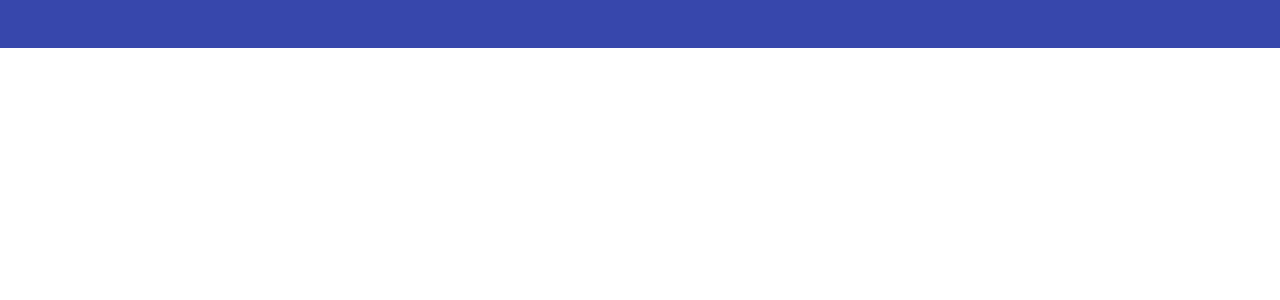
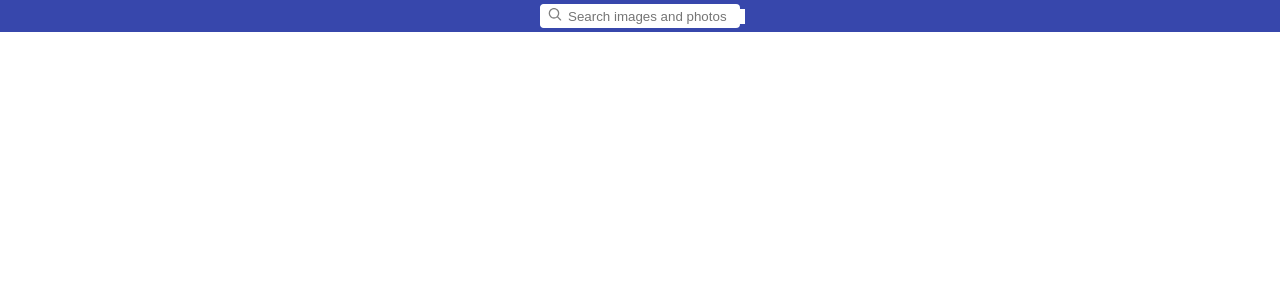
Before and after one commit to vrbprog/goit-react-hw-04, a React (Vite) app: page / in a window 1280 px wide. Shown: the top 300 px of the page. Built offline with nearby package versions, Linux system fonts and the light colour scheme.

Commit message:
Done SearchBar

```diff
--- a/package.json
+++ b/package.json
@@ -14,6 +14,8 @@
     "formik": "^2.4.6",
     "react": "^18.3.1",
     "react-dom": "^18.3.1",
+    "react-hot-toast": "^2.5.1",
+    "react-icon": "^1.0.0",
     "react-icons": "^5.4.0",
     "uuid": "^11.0.3",
     "yup": "^1.6.1"
--- a/src/components/App.jsx
+++ b/src/components/App.jsx
@@ -1,9 +1,9 @@
 import SearchBar from "./SearchBar/SearchBar";
 
 export default function App() {
-    return (
-        <main>
-            <SearchBar />
-        </main>
-    );
+    const request = (query) => {
+        console.log(query);
+    };
+
+    return <SearchBar request={request} />;
 }
--- a/src/components/SearchBar/SearchBar.jsx
+++ b/src/components/SearchBar/SearchBar.jsx
@@ -1,5 +1,60 @@
+import { useState } from "react";
 import css from "./SearchBar.module.css";
+import { CgSearch } from "react-icons/cg";
+import { toast } from "react-hot-toast";
 
-export default function SearchBar() {
-    return <div className={css.searchBar}></div>;
+export default function SearchBar({ request }) {
+    const [stateSearchBar, setStateSearchBar] = useState({
+        color: "grey",
+        enableSearch: false,
+        query: "",
+    });
+
+    const resetSearchBar = () =>
+        setStateSearchBar({
+            color: "grey",
+            enableSearch: false,
+            query: "",
+        });
+
+    const handlerSubmit = (e) => {
+        e.preventDefault();
+        if (stateSearchBar.enableSearch) {
+            e.target.reset();
+            resetSearchBar();
+            request(stateSearchBar.query);
+        } else {
+            toast.error("Please, enter your request!");
+        }
+    };
+
+    const handlerQuery = (e) => {
+        if (e.target.value === "") {
+            resetSearchBar();
+        } else {
+            setStateSearchBar({
+                color: "blue",
+                enableSearch: true,
+                query: e.target.value,
+            });
+        }
+    };
+
+    return (
+        <header className={css.searchContainer}>
+            <form className={css.searchBar} onSubmit={handlerSubmit}>
+                <button className={css.button} type="submit">
+                    <CgSearch style={stateSearchBar} />
+                </button>
+                <input
+                    onChange={handlerQuery}
+                    className={css.input}
+                    type="text"
+                    autoComplete="off"
+                    autoFocus
+                    placeholder="Search images and photos"
+                />
+            </form>
+        </header>
+    );
 }
--- a/src/components/SearchBar/SearchBar.module.css
+++ b/src/components/SearchBar/SearchBar.module.css
@@ -1,5 +1,37 @@
+.searchContainer {
+    width: 100%;
+    height: 32px;
+    background-color: #3747ac;
+    display: flex;
+    justify-content: center;
+    align-items: center;
+}
+
 .searchBar {
-    width: 100%;
-    height: 48px;
-    background-color: #3747ac;
+    width: 200px;
+    height: 24px;
+    background-color: white;
+    display: flex;
+    align-items: center;
+    border-radius: 4px;
 }
+
+.button {
+    width: 24px;
+    height: 24px;
+    background-color: white;
+    border-width: 0px;
+
+    &:focus {
+        outline: none;
+    }
+}
+
+.input {
+    padding-left: 4px;
+    border-width: 0px;
+
+    &:focus {
+        outline: none;
+    }
+}
--- a/src/index.css
+++ b/src/index.css
@@ -23,6 +23,7 @@ p {
     margin: 0;
 }
 
+input,
 ul,
 ol {
     margin: 0;
@@ -51,11 +52,12 @@ body {
     margin: 0;
     color: black;
     display: flex;
-    flex-direction: row;
+    flex-direction: column;
     /* justify-content: center; */
     /* align-items: center; */
     /* place-items: center; */
-    min-width: 320px;
+    /* min-width: 320px; */
+    width: 100dvw;
     min-height: 100vh;
     box-sizing: border-box;
 }
--- a/src/main.jsx
+++ b/src/main.jsx
@@ -1,10 +1,12 @@
-import { StrictMode } from 'react'
-import { createRoot } from 'react-dom/client'
-import './index.css'
-import App from './components/App.jsx'
+import { StrictMode } from "react";
+import { createRoot } from "react-dom/client";
+import "./index.css";
+import App from "./components/App.jsx";
+import { Toaster } from "react-hot-toast";
 
-createRoot(document.getElementById('root')).render(
-  <StrictMode>
-    <App />
-  </StrictMode>,
-)
+createRoot(document.getElementById("root")).render(
+    <StrictMode>
+        <App />
+        <Toaster />
+    </StrictMode>
+);
```
Also changed, not shown: 1 other file (tests, documents, lock files or other folders).
